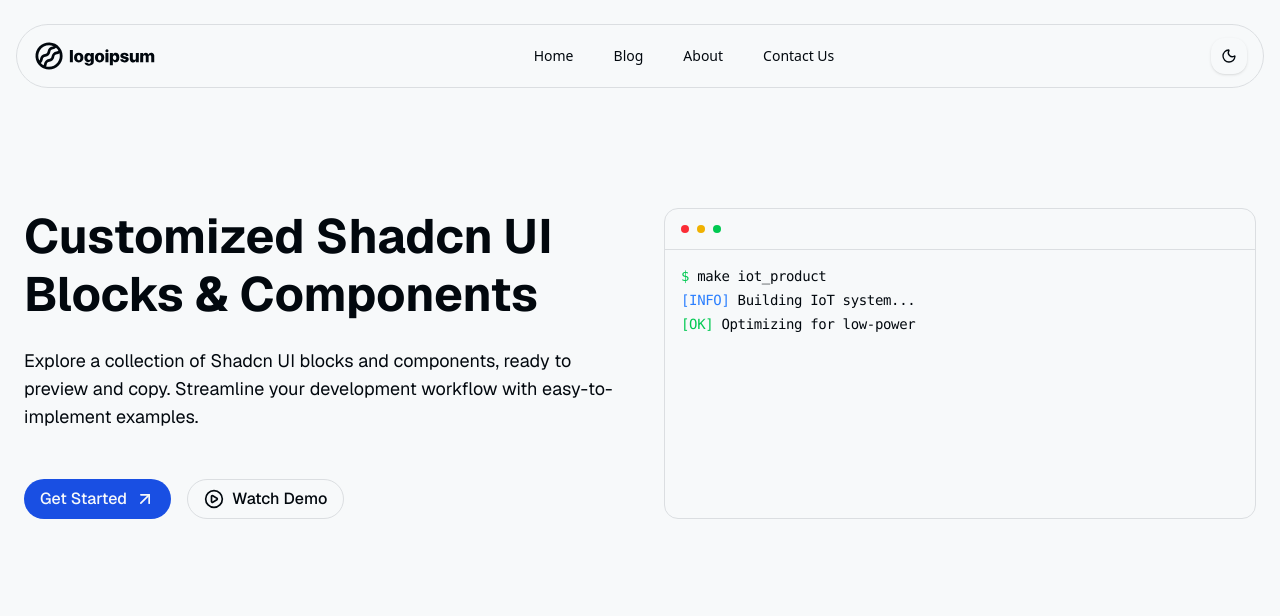
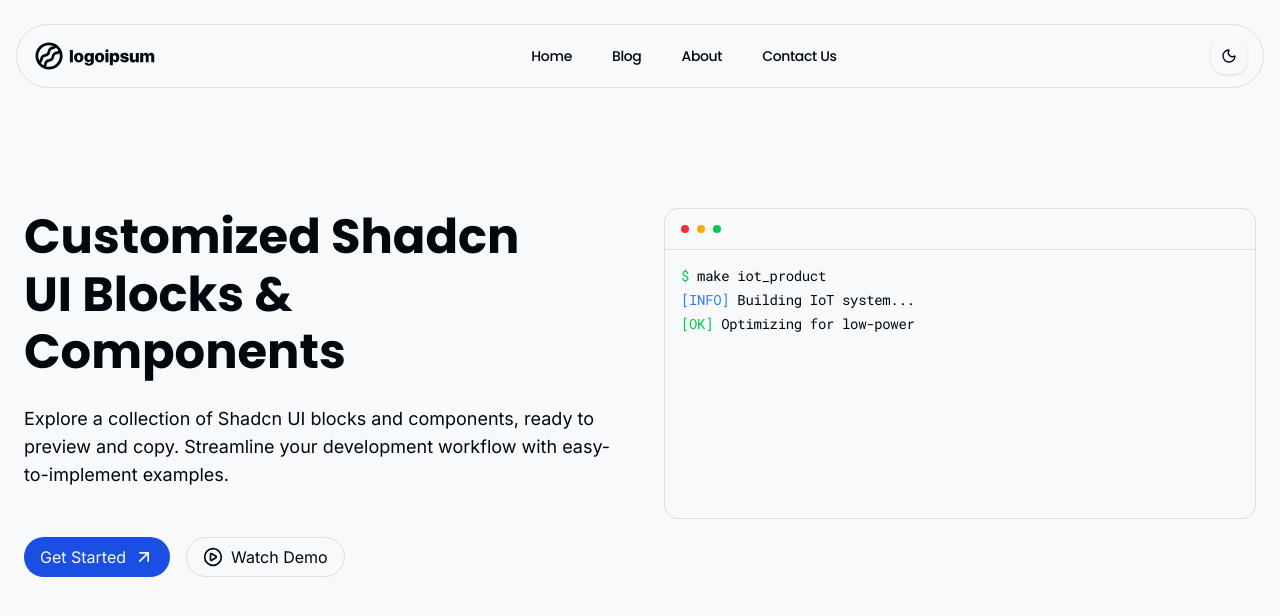
Before and after one commit to LarryMerino/website, a Next.js app: page / in a window 1280 px wide. Shown: the top 616 px of the page. Built offline with nearby package versions, Linux system fonts and the light colour scheme.

Commit message:
style(fonts): replace Geist with Inter, Poppins, and Roboto Mono across components

```diff
--- a/app/(home)/layout.tsx
+++ b/app/(home)/layout.tsx
@@ -1,17 +1,29 @@
 import type { Metadata } from "next";
-import { Geist, Geist_Mono } from "next/font/google";
+import { Poppins, Inter, Roboto_Mono } from "next/font/google";
 import "@/app/globals.css";
 import { ThemeProvider } from "@/components/theme-provider";
 import Navbar04Page from "@/components/navbar-04/navbar-04";
 
-const geistSans = Geist({
-  variable: "--font-geist-sans",
+// Fuentes solicitadas
+const inter = Inter({
+  variable: "--font-inter",
   subsets: ["latin"],
+  weight: ["300", "400"], // Light (300), Regular (400)
+  display: "swap",
 });
 
-const geistMono = Geist_Mono({
-  variable: "--font-geist-mono",
+const poppins = Poppins({
+  variable: "--font-poppins",
   subsets: ["latin"],
+  weight: ["500", "700"], // Medium (500), Bold (700)
+  display: "swap",
+});
+
+const robotoMono = Roboto_Mono({
+  variable: "--font-roboto-mono",
+  subsets: ["latin"],
+  weight: ["400"], // Regular (400) como base
+  display: "swap",
 });
 
 export const metadata: Metadata = {
@@ -27,7 +39,7 @@ export default function RootLayout({
   return (
     <html lang="en" suppressHydrationWarning>
       <body
-        className={`${geistSans.variable} ${geistMono.variable} antialiased`}
+        className={`${inter.variable} ${poppins.variable} ${robotoMono.variable} antialiased`}
       >
         <ThemeProvider
           attribute="class"
--- a/app/globals.css
+++ b/app/globals.css
@@ -6,8 +6,11 @@
 @theme inline {
   --color-background: var(--background);
   --color-foreground: var(--foreground);
-  --font-sans: var(--font-geist-sans);
-  --font-mono: var(--font-geist-mono);
+  --font-sans: var(--font-inter);
+  --font-mono: var(--font-roboto-mono);
+  --font-inter: var(--font-inter);
+  --font-poppins: var(--font-poppins);
+  --font-roboto-mono: var(--font-roboto-mono);
   --color-sidebar-ring: var(--sidebar-ring);
   --color-sidebar-border: var(--sidebar-border);
   --color-sidebar-accent-foreground: var(--sidebar-accent-foreground);
--- a/components/hero-02/hero-02.tsx
+++ b/components/hero-02/hero-02.tsx
@@ -14,10 +14,10 @@ const Hero02 = () => {
     <div className="min-h-screen flex items-start justify-center pt-20 sm:pt-32 lg:pt-40">
       <div className="max-w-screen-xl w-full mx-auto grid lg:grid-cols-2 gap-12 px-6 py-8 sm:py-12">
         <div>
-          <h1 className="max-w-[17ch] text-4xl md:text-5xl lg:text-[2.75rem] xl:text-5xl font-bold !leading-[1.2]">
+          <h1 className="max-w-[17ch] text-4xl md:text-5xl lg:text-[2.75rem] xl:text-5xl [font-family:var(--font-poppins)] font-bold !leading-[1.2]">
             Customized Shadcn UI Blocks & Components
           </h1>
-          <p className="mt-6 max-w-[60ch] text-lg">
+          <p className="mt-6 max-w-[60ch] text-lg [font-family:var(--font-inter)] font-normal">
             Explore a collection of Shadcn UI blocks and components, ready to
             preview and copy. Streamline your development workflow with
             easy-to-implement examples.
--- a/components/navbar-04/nav-menu.tsx
+++ b/components/navbar-04/nav-menu.tsx
@@ -12,22 +12,42 @@ export const NavMenu = (props: NavigationMenuProps) => (
     <NavigationMenuList className="gap-6 space-x-0 data-[orientation=vertical]:flex-col data-[orientation=vertical]:items-start">
       <NavigationMenuItem>
         <NavigationMenuLink asChild>
-          <Link href="#">Home</Link>
+          <Link
+            href="#"
+            className="[font-family:var(--font-poppins)] font-medium tracking-tight"
+          >
+            Home
+          </Link>
         </NavigationMenuLink>
       </NavigationMenuItem>
       <NavigationMenuItem>
         <NavigationMenuLink asChild>
-          <Link href="#">Blog</Link>
+          <Link
+            href="#"
+            className="[font-family:var(--font-poppins)] font-medium tracking-tight"
+          >
+            Blog
+          </Link>
         </NavigationMenuLink>
       </NavigationMenuItem>
       <NavigationMenuItem>
         <NavigationMenuLink asChild>
-          <Link href="#">About</Link>
+          <Link
+            href="#"
+            className="[font-family:var(--font-poppins)] font-medium tracking-tight"
+          >
+            About
+          </Link>
         </NavigationMenuLink>
       </NavigationMenuItem>
       <NavigationMenuItem>
         <NavigationMenuLink asChild>
-          <Link href="#">Contact Us</Link>
+          <Link
+            href="#"
+            className="[font-family:var(--font-poppins)] font-medium tracking-tight"
+          >
+            Contact Us
+          </Link>
         </NavigationMenuLink>
       </NavigationMenuItem>
     </NavigationMenuList>
--- a/components/navbar-04/navigation-sheet.tsx
+++ b/components/navbar-04/navigation-sheet.tsx
@@ -29,7 +29,10 @@ export const NavigationSheet = () => {
         </SheetDescription>
         <div className="flex flex-col items-start gap-6">
           <Logo />
-          <NavMenu orientation="vertical" className="space-y-4 text-lg" />
+          <NavMenu
+            orientation="vertical"
+            className="space-y-4 text-lg [font-family:var(--font-poppins)]"
+          />
         </div>
       </SheetContent>
     </Sheet>
--- a/components/ui/shadcn-io/terminal/index.tsx
+++ b/components/ui/shadcn-io/terminal/index.tsx
@@ -9,7 +9,7 @@ import React from "react";
  * Shared typography class applied to all terminal line containers.
  * Keeps visual consistency (size, weight, tracking) across components.
  */
-const BASE_TEXT_CLASS = "text-sm font-normal tracking-tight";
+const BASE_TEXT_CLASS = "text-sm font-normal tracking-tight font-mono";
 
 /**
  * Generic component type detection with minimal React.lazy support.
```
